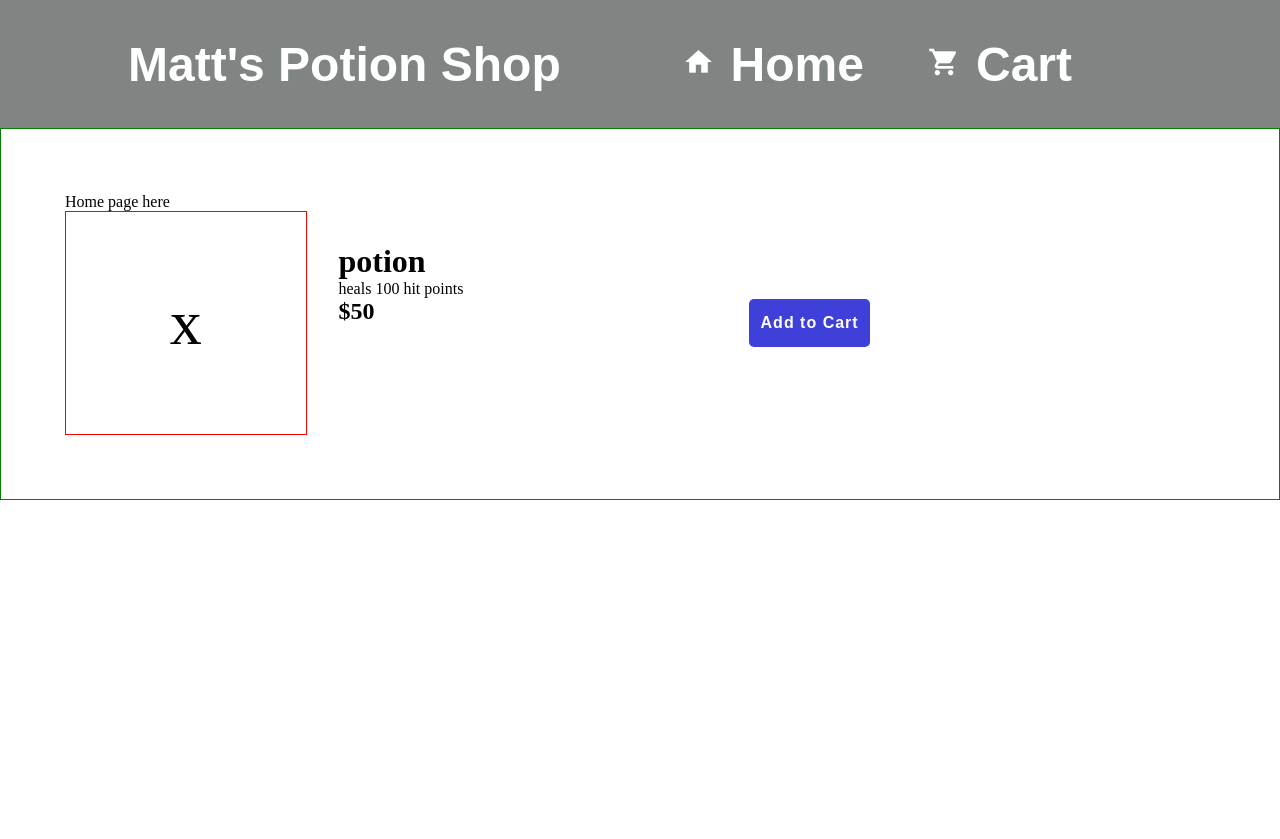
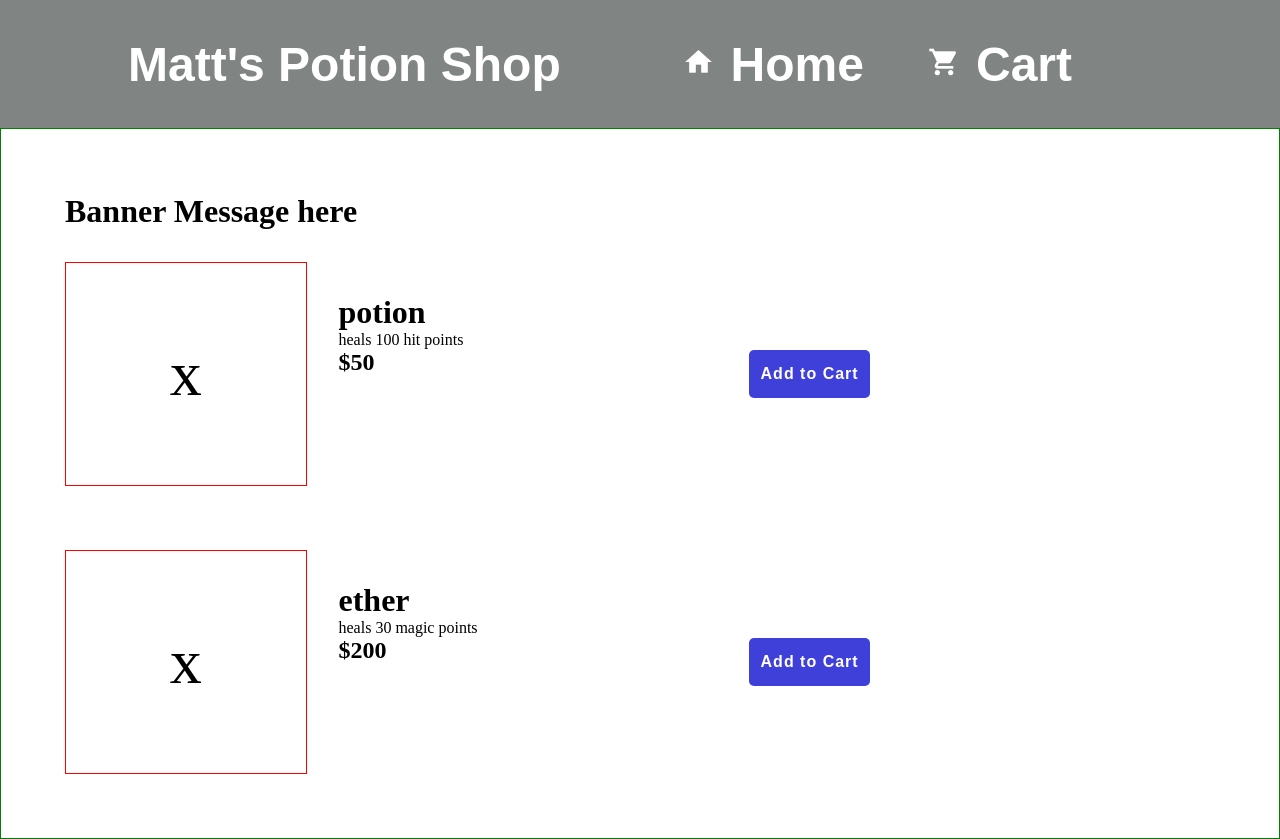
Before and after one commit to MatthewKissinger/shopping-cart, a React (Create React App) app: page / in a window 1280 px wide. Before the commit the page ends 800 px from the top, so only its background shows below. Built offline with nearby package versions, Linux system fonts and the light colour scheme; a web font is replaced by a local one.

Commit message:
added first click event function connecting App.js to ShopCard.js

```diff
--- a/src/App.js
+++ b/src/App.js
@@ -4,18 +4,28 @@ import Header from './components/Header';
 import Home from './components/Home';
 import ShoppingCart from "./components/ShoppingCart";
 
-// setup Home page shop
+// create state for the shoppingCart
+// - an array that holds objects with all of the data of each shopCard plus the quantity of each item
 
-// 2) ShopCard.js -> which will take data from database as props
-//  test the rendering of one card
-// 3) display the ShopCard.js as a list from # in database array
+
+
+
+// Methods
+
+// clickAddToCart Function that will first console.log the id of the card clicked
+function addToCart(e) {
+    console.log(e.target.id);
+}
 
 export default function App() {
     return (
         <BrowserRouter>
             <Routes>
                 <Route path="/" element={<Header />}>
-                    <Route index element={<Home data={shopItemsData}/>}/>
+                    <Route index element={
+                    <Home
+                        addToCart={addToCart}
+                        data={shopItemsData}/>}/>
                     <Route path='cart' element={<ShoppingCart />} />
                 </Route>
             </Routes>
--- a/src/components/Home.js
+++ b/src/components/Home.js
@@ -3,16 +3,25 @@ import ShopCard from "./ShopCard";
 
 
 export default function Home(props) {
-    const { data } = props;
+    const { data, addToCart } = props;
 
     return (
         <div className="home-layout">
-            Home page here
+            <h1 className="home-banner">Banner Message here</h1>
             <div className="shopCard-grid">
                 <ShopCard
+                    addToCart={addToCart}
+                    id={data[0].id}
                     name={data[0].name}
                     price={data[0].price}
                     text={data[0].text}
+                />
+                <ShopCard
+                    addToCart={addToCart}
+                    id={data[1].id}
+                    name={data[1].name}
+                    price={data[1].price}
+                    text={data[1].text}
                 />
             </div>
         </div>
--- a/src/components/ShopCard.js
+++ b/src/components/ShopCard.js
@@ -1,10 +1,10 @@
 import "../styles/shopCard.css"
 
 export default function ShopCard(props) {
-    const { name, price, text } = props;
+    const { name, price, text, id, addToCart } = props;
 
     return (
-        <div className="shop-card">
+        <div id={id} className="shop-card">
             <div className="img-container">x</div>
             <div className="card-info">
                 <h1 className="card-name">{name}</h1>
@@ -12,7 +12,11 @@ export default function ShopCard(props) {
                 <h2 className="card-price">{`$${price}`}</h2>
             </div>
             <div className="card-btns">
-                <button className="card-add-btn">Add to Cart</button>
+                <button
+                    id={id}
+                    onClick={addToCart}
+                    className="card-add-btn">Add to Cart
+                </button>
             </div>
         </div>
     )
--- a/src/data.js
+++ b/src/data.js
@@ -1,10 +1,12 @@
 const shopItemsData = [
     {
+        id: "1",
         name: "potion",
         price: 50,
         text: "heals 100 hit points"
     },
     {
+        id: "2",
         name: "ether",
         price: 200,
         text: "heals 30 magic points"
--- a/src/styles/home.css
+++ b/src/styles/home.css
@@ -2,3 +2,10 @@
     border: 1px solid green;
     padding: 4rem;
 }
+
+.shopCard-grid {
+    margin-top: 2rem;
+    display: flex;
+    flex-direction: column;
+    gap: 4rem;
+}
```
